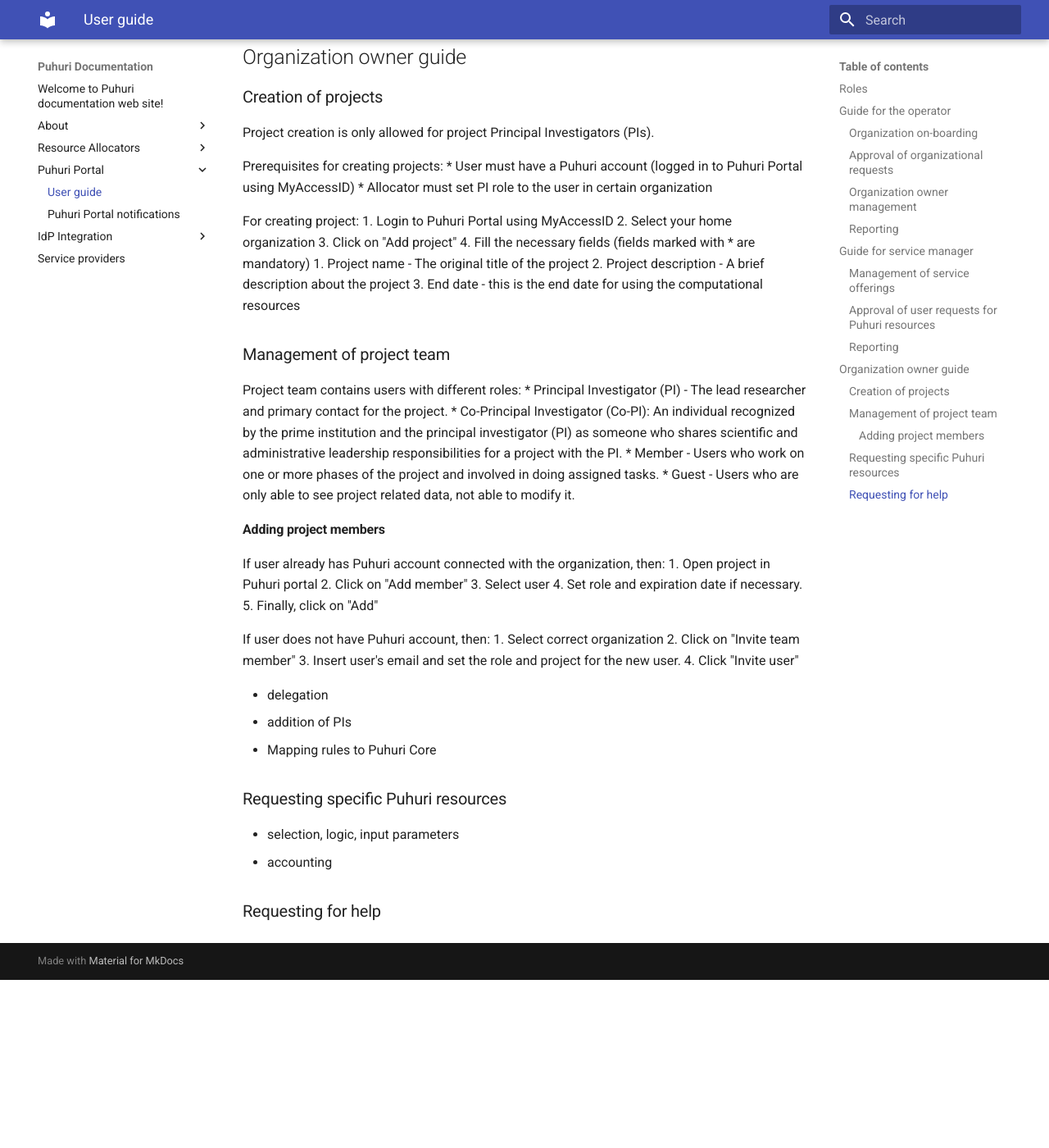
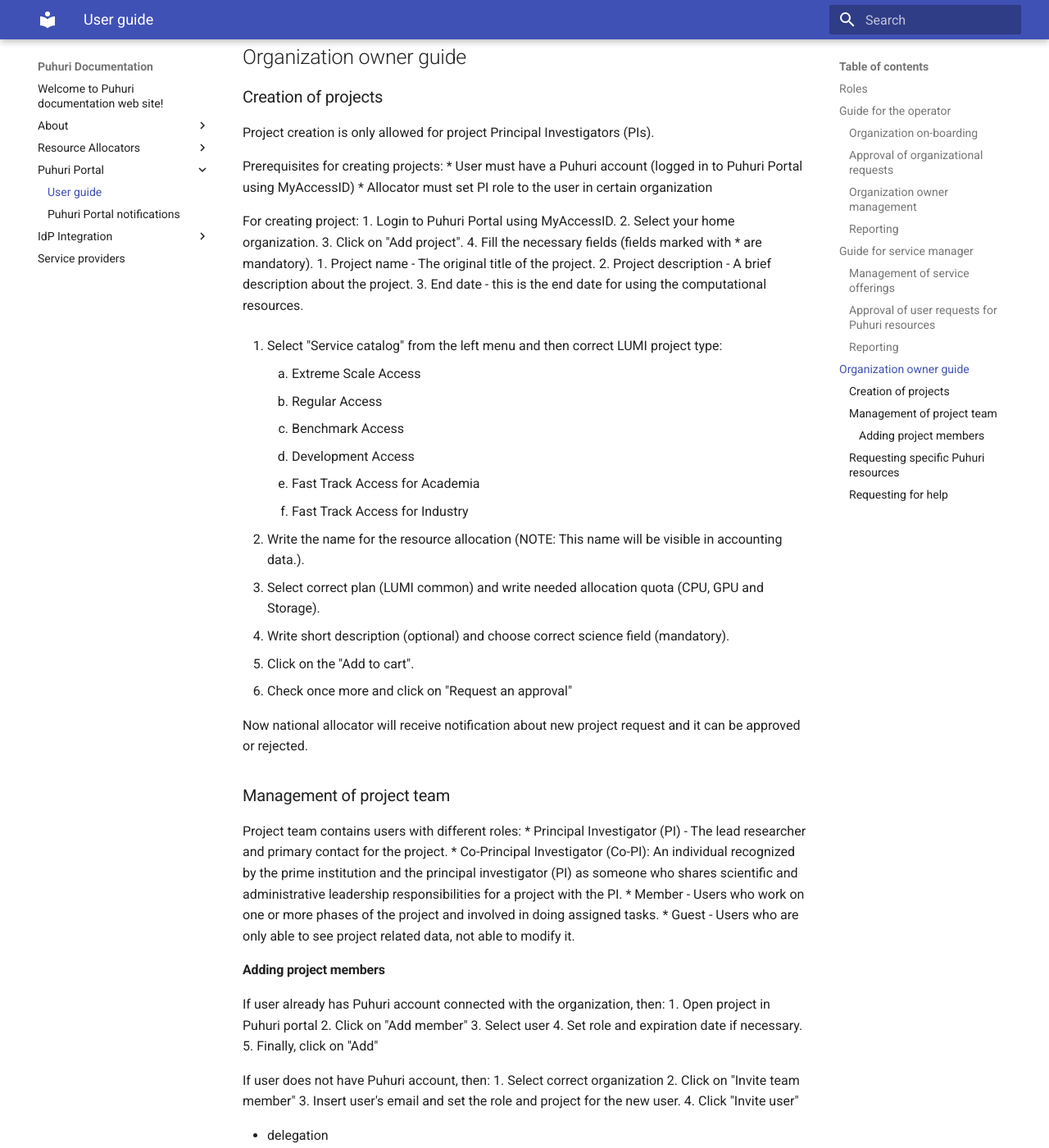
Before and after one commit to neicnordic/puhuri-web, an MkDocs documentation site: the page built from docs/puhuri_portal/user_guide.md, in a window 1280 px wide and 1400 px high, scrolled down 1405 px. Shown: the whole window at 82% size. Built offline with MkDocs 1.6.1 and Material for MkDocs 9.7.7, drawn with Linux system fonts in a browser that asks for light colours; before the commit the page ends 2600 px from its top, so only the background shows below that.

Commit message:
Project creation and adding members guide updated.

```diff
--- a/docs/puhuri_portal/user_guide.md
+++ b/docs/puhuri_portal/user_guide.md
@@ -57,14 +57,29 @@ Prerequisites for creating projects:
 
 
 For creating project:
-1. Login to Puhuri Portal using MyAccessID
-2. Select your home organization
-3. Click on "Add project"
-4. Fill the necessary fields (fields marked with * are mandatory)
-    1. Project name - The original title of the project
-    2. Project description - A brief description about the project
-    3. End date - this is the end date for using the computational resources
+1. Login to Puhuri Portal using MyAccessID.
+2. Select your home organization.
+3. Click on "Add project".
+4. Fill the necessary fields (fields marked with * are mandatory).
+    1. Project name - The original title of the project.
+    2. Project description - A brief description about the project.
+    3. End date - this is the end date for using the computational resources.
 
+5. Select "Service catalog" from the left menu and then correct LUMI project type:
+    1. Extreme Scale Access
+    2. Regular Access
+    3. Benchmark Access
+    4. Development Access
+    5. Fast Track Access for Academia
+    6. Fast Track Access for Industry
+
+6. Write the name for the resource allocation (NOTE: This name will be visible in accounting data.).
+7. Select correct plan (LUMI common) and write needed allocation quota (CPU, GPU and Storage).
+8. Write short description (optional) and choose correct science field (mandatory).
+9. Click on the "Add to cart".
+10. Check once more and click on "Request an approval"
+
+Now national allocator will receive notification about new project request and it can be approved or rejected.
 
 ### Management of project team
 
```
